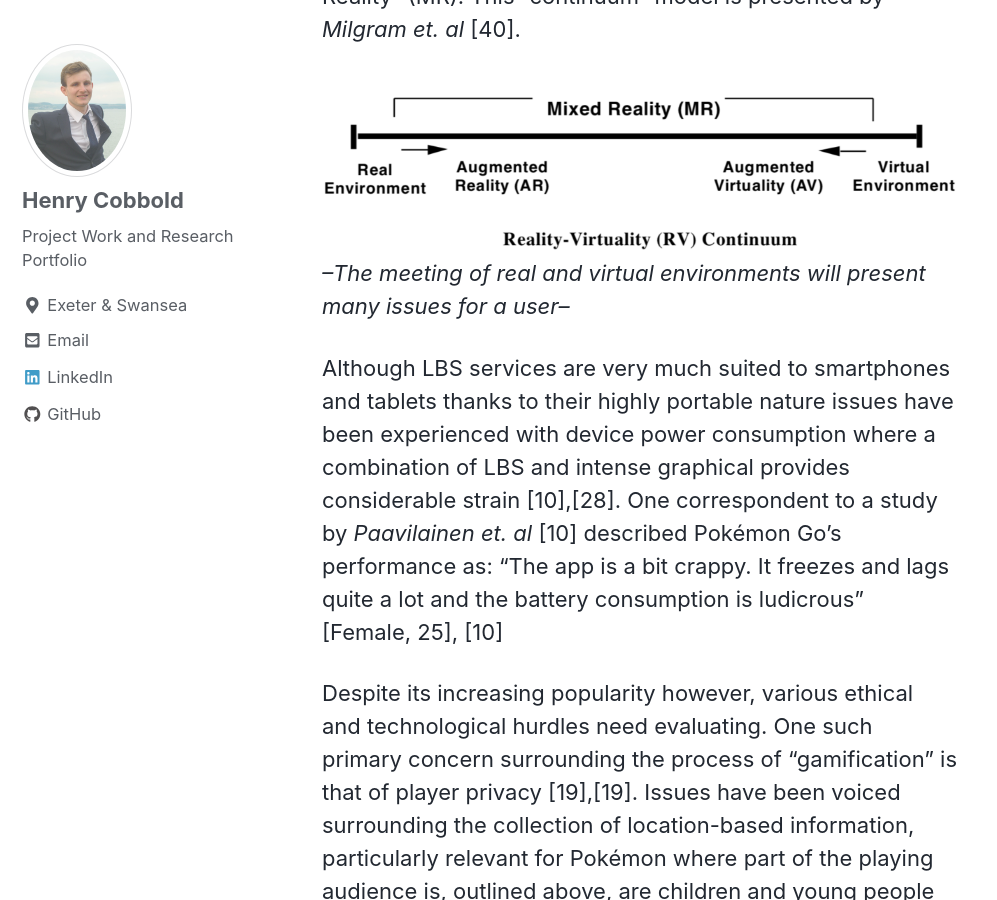
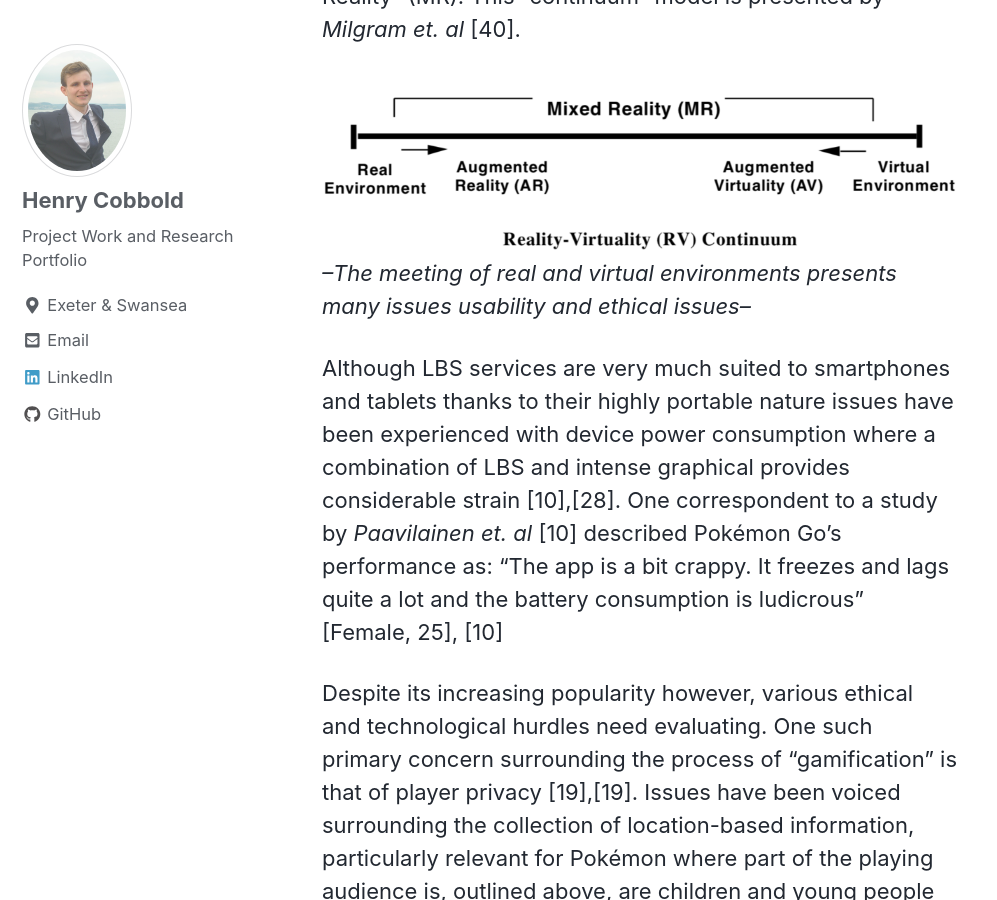
Before and after one commit to henrycobbold/henrycobbold.github.io, a Jekyll site: the page built from _posts/2019-08-27-UXD.md, in a window 1280 px wide and 900 px high, scrolled down 12381 px. Shown: the whole window, without its empty margins (0-997 px from the left). Built offline with Jekyll 4.4.1, drawn with Linux system fonts in a browser that asks for light colours; nearby versions of some CDN libraries.

Commit message:
grammer changes

```diff
--- a/_posts/2019-08-27-UXD.md
+++ b/_posts/2019-08-27-UXD.md
@@ -69,7 +69,7 @@ Games such as Ingress have not experienced the same worldwide popularity as Poke
 The academic research and practical interest in tangible interfaces [38],[39], a field in which AR games sit, is on the rise. Applications that “give physical form to digital information” [39] support an amalgamated “Reality-Virtuality” concept that defines a combination as “Mixed Reality” (MR). This “continuum” model is presented by *Milgram et. al* [40].
 
 <img src="{{ site.url }}{{ site.baseurl }}/images/RV_continuum.png" alt="linearly separable data">
-*--The meeting of real and virtual environments will present many issues for a user--*
+*--The meeting of real and virtual environments presents many issues usability and ethical issues--*
 
 Although LBS services are very much suited to smartphones and tablets thanks to their highly portable nature issues have been experienced with device power consumption where a combination of LBS and intense graphical provides considerable strain [10],[28]. One correspondent to a study by *Paavilainen et. al* [10] described Pokémon Go’s performance as:
 “The app is a bit crappy. It freezes and lags quite a lot and the battery consumption is ludicrous” [Female, 25], [10]
```
